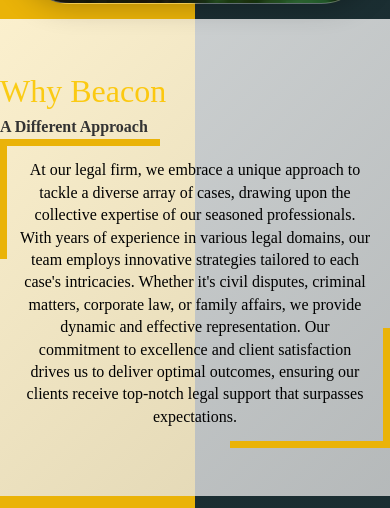
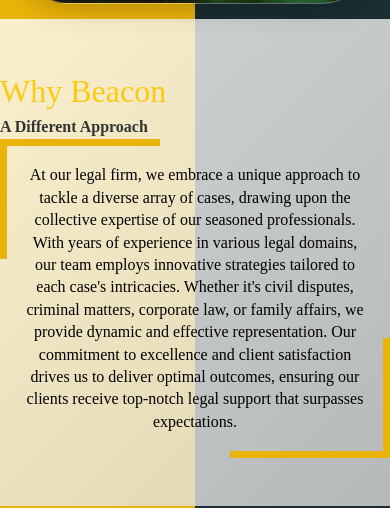
Before and after one commit to Karishma0709/LawyerPortfolio, a React (Vite) app in the folder LawerPortfolio/: page / in a window 390 px wide. Shown: the part 3920-4428 px from the top of the page. Built offline with nearby package versions, Linux system fonts and the light colour scheme.

Commit message:
whyUs padding

```diff
--- a/LawerPortfolio/src/components/content/WhyUs.jsx
+++ b/LawerPortfolio/src/components/content/WhyUs.jsx
@@ -55,7 +55,7 @@
   }, []);
 
   return (
-    <section className={`bg-white py-28 px-8 ${styles.section}`}>
+    <section className={`bg-white lg:py-28 md:py-20 sm:py-16 py-14 px-8 ${styles.section}`}>
       <div className="max-w-screen-lg mx-auto text-center">
         <h2
           className={`text-3xl font-bold text-yellow-500 mb-4 ${styles.title}`}
@@ -63,7 +63,7 @@
           Why Beacon
         </h2>
         <p
-          className={`text-4xl md:text-5xl font-extrabold text-gray-800 mb-16 ${styles.header}`}
+          className={`text-4xl md:text-5xl font-extrabold text-gray-800 lg:mb-16 md:mb-14 sm:mb-12 mb-10 ${styles.header}`}
         >
           A Different Approach
         </p>
--- a/LawerPortfolio/src/components/content/WhyUs.module.css
+++ b/LawerPortfolio/src/components/content/WhyUs.module.css
@@ -69,8 +69,8 @@
   }
 
   .pseudo_partial_border {
-    padding-inline: 20px; /* Reduced padding */
-    padding-block: 20px; /* Reduced padding */
+    padding-inline: 25px; /* Reduced padding */
+    padding-block: 25px; /* Reduced padding */
   }
 
   .title {
```
